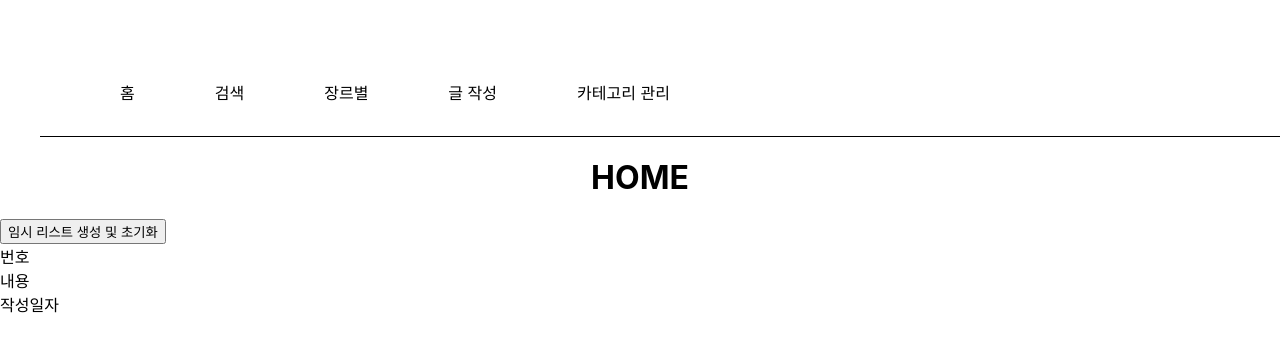
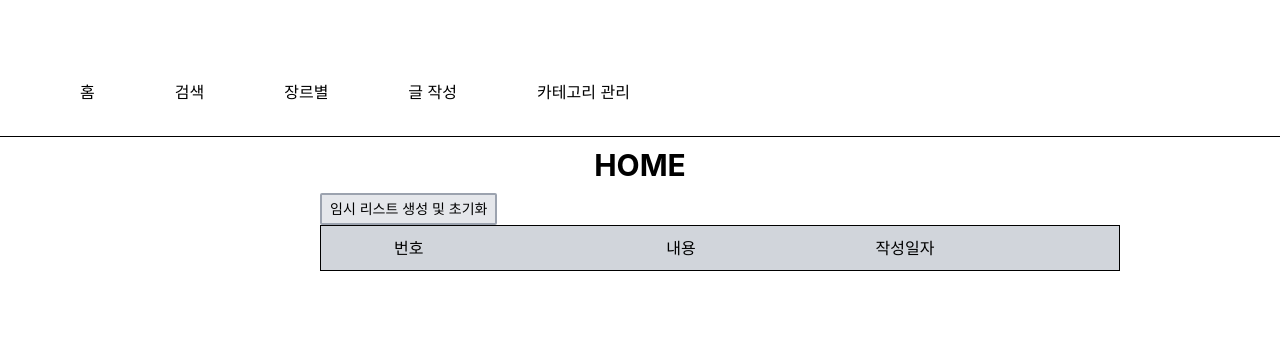
Before and after one commit to kanell0304/React_TeamProject, a React (Create React App) app: page / in a window 1280 px wide. Shown: the top 352 px of the page. Built offline with nearby package versions, Linux system fonts and the light colour scheme.

Commit message:
edit css List.jsx, ListDetail.jsx

```diff
--- a/src/component/Home.jsx
+++ b/src/component/Home.jsx
@@ -4,8 +4,8 @@ import List from "./List"
 const Home = () => {
     return (
         <div>
-            {/* <h1 className="text-center text-3xl font-bold my-2.5">HOME</h1> */}
-            <h1 style={{textAlign : "center"}}>HOME</h1>
+            <h1 className="text-center text-3xl font-bold my-2.5">HOME</h1>
+            {/* <h1 style={{textAlign : "center"}}>HOME</h1> */}
             <List />
         </div>
     );
--- a/src/component/List.jsx
+++ b/src/component/List.jsx
@@ -35,7 +35,7 @@ const List = () => {
         //     })}
         // </div>
         <div className="w-1/2 mx-auto">
-            <button onClick={createTempList}>임시 리스트 생성 및 초기화</button>
+            <button className="bg-gray-200 border-2 border-gray-400 px-2 py-1 hover:bg-gray-100 active:border-gray-600 text-sm rounded-sm" onClick={createTempList}>임시 리스트 생성 및 초기화</button>
             <div className="w-full min-w-[800px] p-2.5 flex border border-black bg-gray-300">
                 <div className="w-1/5 text-center">번호</div>
                 <div className="w-1/2 text-center">내용</div>
--- a/src/component/ListDetail.jsx
+++ b/src/component/ListDetail.jsx
@@ -59,14 +59,14 @@ const ListDetail = () => {
                 <div className="mt-12 border border-gray-300 p-8 h-48">{selectedMovie.content}</div>
             </div>
             <div className="text-center">
-                <button onClick={moveToEditList} className="mx-12 px-8 py-2.5 bg-blue-500 text-white rounded hover:bg-blue-600 transition-colors">수정</button>
-                <button onClick={isDelete} className="mx-12 px-8 py-2.5 bg-red-500 text-white rounded hover:bg-red-600 transition-colors">삭제</button>
+                <button onClick={moveToEditList} className="mx-5 my-2.5 px-4 py-2 bg-gray-200 border-2 border-gray-400 text-black rounded hover:bg-gray-100 transition-colors">수정</button>
+                <button onClick={isDelete} className="mx-5 my-2.5 px-4 py-2 bg-gray-200 border-2 border-gray-400 text-black rounded hover:bg-gray-100 transition-colors">삭제</button>
             </div>
             {isDeleteModal &&
                 <div className="text-center border border-black p-8 w-[500px] bg-gray-300 fixed top-1/2 left-1/2 transform -translate-x-1/2 -translate-y-1/2 z-50 rounded-lg shadow-lg">
                     <h2 className="text-lg font-semibold mb-6">해당 게시글을 삭제하시겠습니까?</h2>
-                    <button className="mx-5 my-2.5 px-4 py-2 bg-red-500 text-white rounded hover:bg-red-600 transition-colors" onClick={deleteList}>확인</button>
-                    <button className="mx-5 my-2.5 px-4 py-2 bg-gray-500 text-white rounded hover:bg-gray-600 transition-colors" onClick={() => setIsDeleteModal(false)}>취소</button>
+                    <button className="mx-5 my-2.5 px-4 py-2 bg-gray-200 border-2 border-gray-400 text-black rounded hover:bg-gray-100 transition-colors" onClick={deleteList}>확인</button>
+                    <button className="mx-5 my-2.5 px-4 py-2 bg-gray-200 border-2 border-gray-400 text-black rounded hover:bg-gray-100 transition-colors" onClick={() => setIsDeleteModal(false)}>취소</button>
                 </div>
             }
         </div>
--- a/src/index.css
+++ b/src/index.css
@@ -1,7 +1,7 @@
 
-/* @tailwind base;
+@tailwind base;
 @tailwind components;
-@tailwind utilities; */
+@tailwind utilities;
 
 body {
   margin: 0;
```
